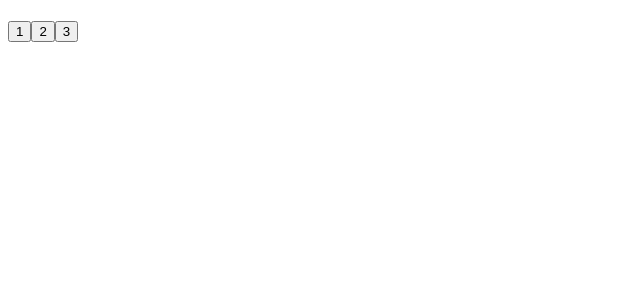
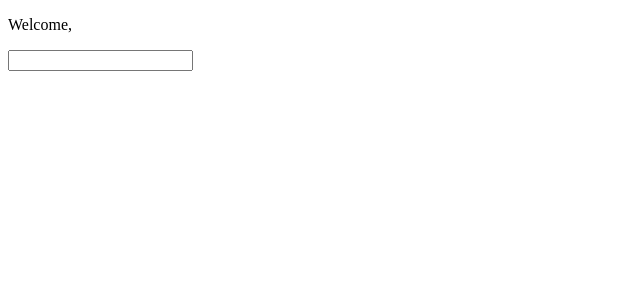
Before and after one commit to NDRXandrei/React-ex, a React (Create React App) app in the folder my-app/: page / in a window 1280 px wide. Shown: the top 300 px of the page, without its empty margins (0-640 px from the left). Built offline with nearby package versions, Linux system fonts and the light colour scheme.

Commit message:
aggiunto interactiveWelcome

```diff
--- a/my-app/src/App.js
+++ b/my-app/src/App.js
@@ -4,6 +4,7 @@ import { Counter } from "./Counter";
 import { CounterClick } from "./CounterClick";
 import { Hello } from "./Hello";
 import { Welcome } from "./Welcome";
+import {InteractiveWelcome} from "./InteractiveWelcome"
 
 export class App extends React.Component {
   render() {
@@ -13,7 +14,8 @@ export class App extends React.Component {
         <Welcome age={17}/> */}
         {/* <Counter count={2} interval= {200} amount= {5}/> */}
         {/* <CounterClick /> */}
-        <ClickTracker />
+        {/* <ClickTracker /> */}
+        <InteractiveWelcome />
       </div>
     );
   }
--- /dev/null
+++ b/my-app/src/InteractiveWelcome.js
@@ -0,0 +1,22 @@
+import React from "react";
+import { Welcome } from "./Welcome";
+
+export class InteractiveWelcome extends React.Component {
+  constructor(props) {
+    super(props);
+    this.state = { value: "" };
+  }
+
+  change = (e) => {
+    this.setState({ value: e.target.value });
+  };
+
+  render() {
+    return (
+      <div>
+        <Welcome name={this.state.value} />
+        <input onChange={this.change}></input>
+      </div>
+    );
+  }
+}
--- a/my-app/src/Welcome.js
+++ b/my-app/src/Welcome.js
@@ -11,18 +11,12 @@ class Age extends React.Component {
   }
 }
 export class Welcome extends React.Component {
-  static defaultProps = {
-    name: <strong>John</strong>,
-  };
   render() {
-    const John = this.props.name.props.children;
-    if (John === "John") {
-      return (
-        <div>
-          <p>Welcome, {this.props.name}</p>
-          <Age age={this.props.age} />
-        </div>
-      );
-    }
+    return (
+      <div>
+        <p>Welcome, {this.props.name}</p>
+        {/* <Age age={this.props.age} /> */}
+      </div>
+    );
   }
 }
```
